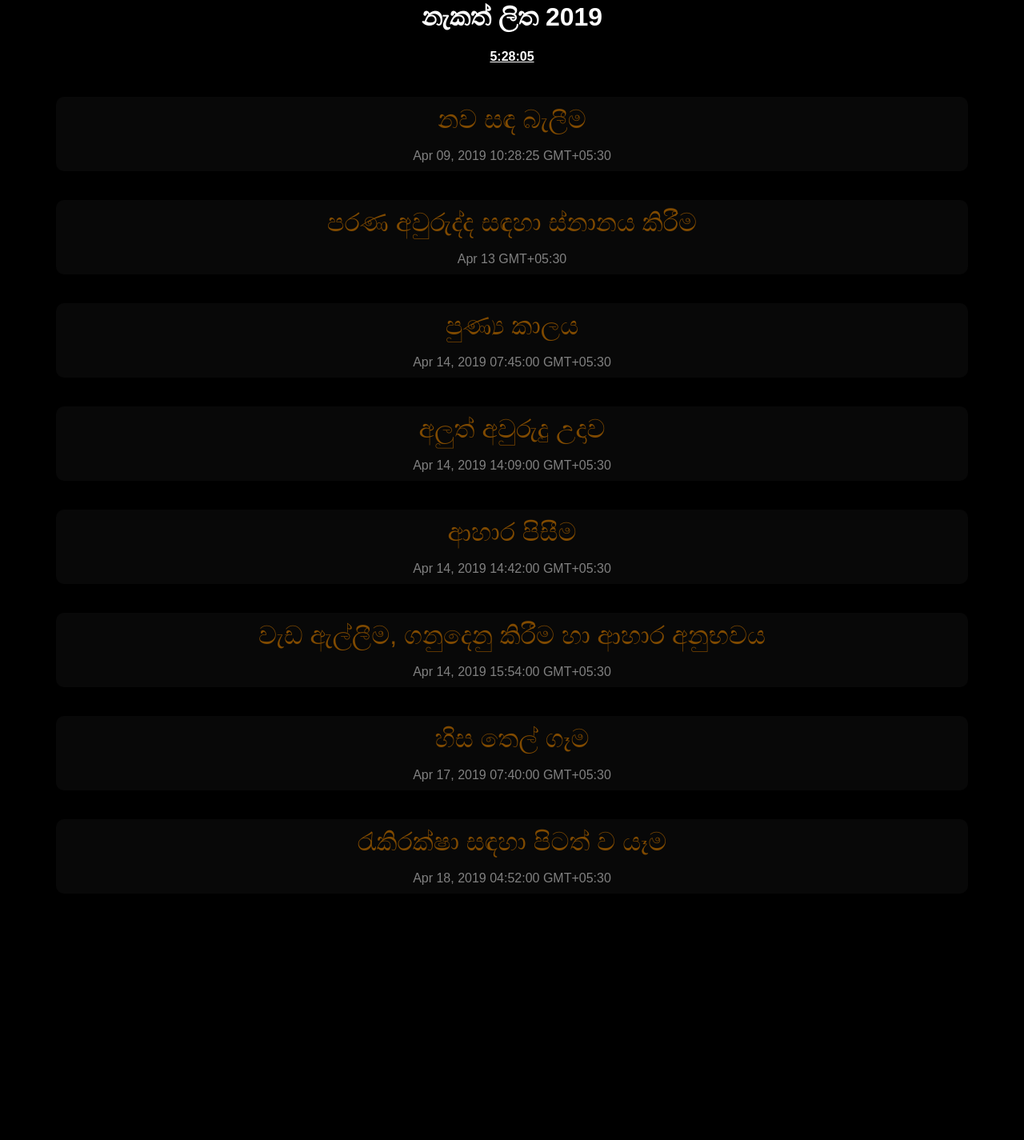
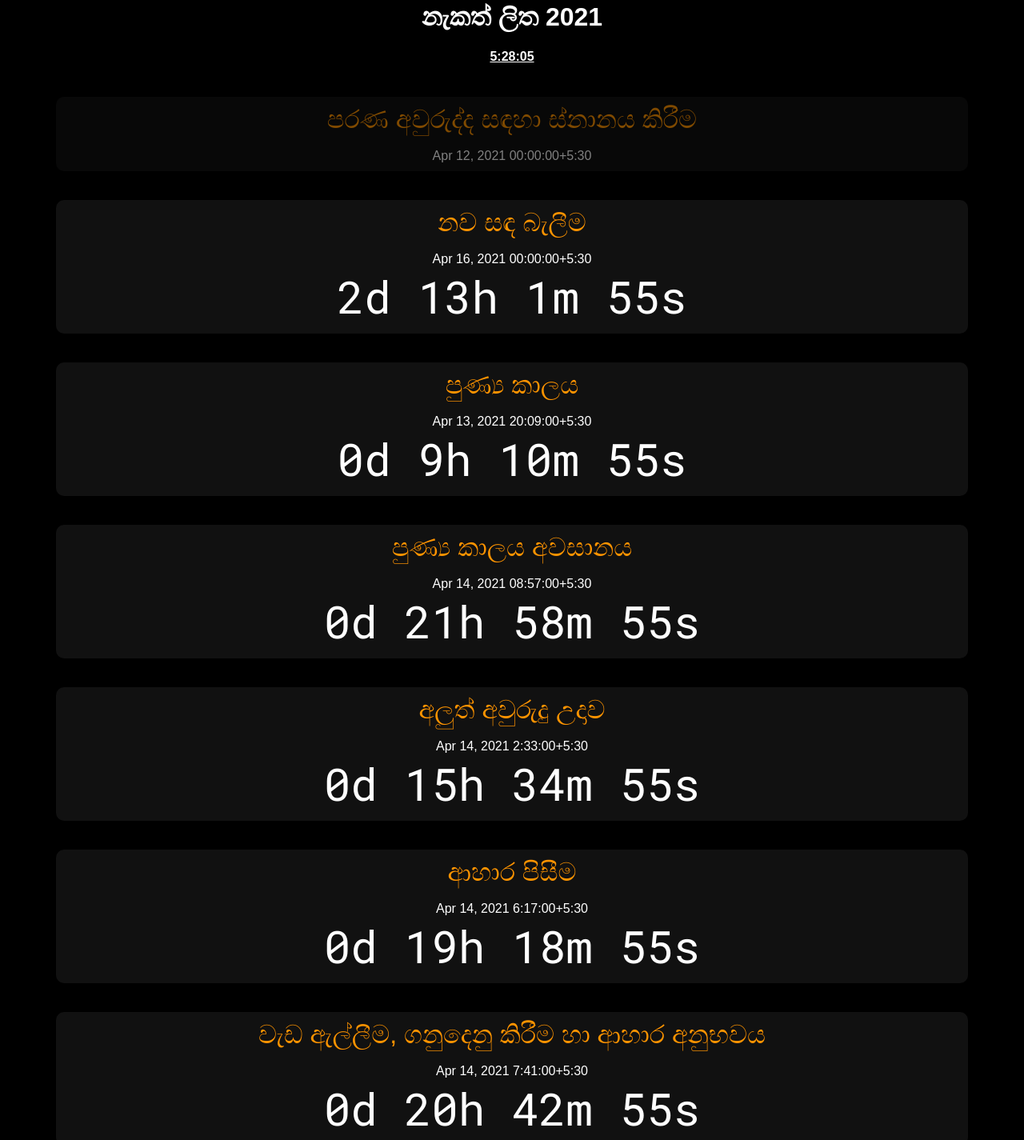
Before and after one commit to notnavindu/litha, a plain HTML site: page public/index.html in a window 1280 px wide. Shown: the part 36-1461 px from the top of the page at 80% size. Before the commit the page ends 1207 px from the top, so only its background shows below. Drawn offline with nearby package versions, Linux system fonts and the light colour scheme.

Commit message:
meh: 2021

```diff
--- a/public/index.html
+++ b/public/index.html
@@ -35,17 +35,14 @@
   </head>
   <body>
     <div>
-      <h1>නැකත් ලිත 2019</h1>
+      <h1>නැකත් ලිත 2021</h1>
       <u><h4 id="time"></h4></u>
       <br /><br />
       <div id="nakath">
-        <!--<div class="single-nakatha">
-          <span class="nakath-title"> nakath Title </span><br />
-          <span> (Time)</span><br />
+       </div>
 
-          <span id="cdown" class="time">0d 0h 0m 0s</span>
-        </div>
-      --></div>
+       <div class="footer">Established during Nonagathaya 2019</div>
+       <div class="footer">Might not work properly if you're not in SL. Fix it if you want. <a href="https://github.com/notnavindu/litha">GitHub</a></div>
     </div>
   </body>
 </html>
--- a/public/scripts/main.js
+++ b/public/scripts/main.js
@@ -1,45 +1,50 @@
-var times = {
-  "1": {
-    time: "Apr 09, 2019 10:28:25",
-    title: "නව සඳ බැලීම"
+var times = [
+  {
+    time: "Apr 12, 2021 00:00:00+5:30",
+    title: "පරණ අවුරුද්ද සඳහා ස්නානය කිරීම",
+  },
+  {
+    time: "Apr 16, 2021 00:00:00+5:30",
+    title: "නව සඳ බැලීම",
+  },
+  {
+    time: "Apr 13, 2021 20:09:00+5:30",
+    title: "පුණ්‍ය කාලය",
+  },
+  {
+    time: "Apr 14, 2021 08:57:00+5:30",
+    title: "පුණ්‍ය කාලය අවසානය",
+  },
+  {
+    time: "Apr 14, 2021 2:33:00+5:30",
+    title: "අලුත් අවුරුදු උදාව",
+  },
+  {
+    time: "Apr 14, 2021 6:17:00+5:30",
+    title: "ආහාර පිසීම",
+  },
+  {
+    time: "Apr 14, 2021 7:41:00+5:30",
+    title: "වැඩ ඇල්ලීම, ගනුදෙනු කිරීම හා ආහාර අනුභවය",
   },
 
-  "2": {
-    time: "Apr 13",
-    title: "පරණ අවුරුද්ද සඳහා ස්නානය කිරීම"
+  {
+    time: "Apr 17, 2021 07:16:00+5:30",
+    title: "හිස තෙල් ගෑම",
   },
-
-  "3": {
-    time: "Apr 14, 2019 07:45:00",
-    title: "පුණ්‍ය කාලය"
+  {
+    time: "Apr 19, 2021 06:39:00+5:30",
+    title: "රැකිරක්ෂා සඳහා පිටත් ව යෑම",
   },
-  "4": {
-    time: "Apr 14, 2019 14:09:00",
-    title: "අලුත් අවුරුදු උදාව"
+  {
+    time: "Apr 16, 2021 06:40:00+5:30 ",
+    title: "පැළ සිටුවීම",
   },
-  "5": {
-    time: "Apr 14, 2019 14:42:00",
-    title: "ආහාර පිසීම"
-  },
-  "6": {
-    time: "Apr 14, 2019 15:54:00",
-    title: "වැඩ ඇල්ලීම, ගනුදෙනු කිරීම හා ආහාර අනුභවය"
-  },
-
-  "7": {
-    time: "Apr 17, 2019 07:40:00",
-    title: "හිස තෙල් ගෑම"
-  },
-  "8": {
-    time: "Apr 18, 2019 04:52:00",
-    title: "රැකිරක්ෂා සඳහා පිටත් ව යෑම"
-  }
-};
-
+];
 function coundDownTimer() {
   startTime();
   // Update the count down every 1 second
-  var x = setInterval(function() {
+  var x = setInterval(function () {
     for (var key in times) {
       // Set the date we're counting down to
       var countDownDate = new Date(times[key]["time"]).getTime();
@@ -93,9 +98,8 @@ function checkTime(i) {
   return i;
 }
 
-$(window).on("load", function() {
+$(window).on("load", function () {
   for (var key in times) {
-    console.log(times[key]);
     $("#nakath").append(
       `
     <div class="single-nakatha" id="downcard` +
@@ -106,7 +110,7 @@ $(window).on("load", function() {
         ` </span><br /><br>
         <span class="nakath-time"> ` +
         times[key]["time"] +
-        ` GMT+05:30 </span><br /> </span>
+        ` </span><br /> </span>
 
         <span id="cdown` +
         key +
--- a/public/styles/main.css
+++ b/public/styles/main.css
@@ -60,3 +60,11 @@ h4 {
 .card-glow {
   animation: glowing 3000ms infinite;
 }
+
+.footer {
+  opacity: 0.5;
+}
+
+a {
+  color: #fff;
+}
```
